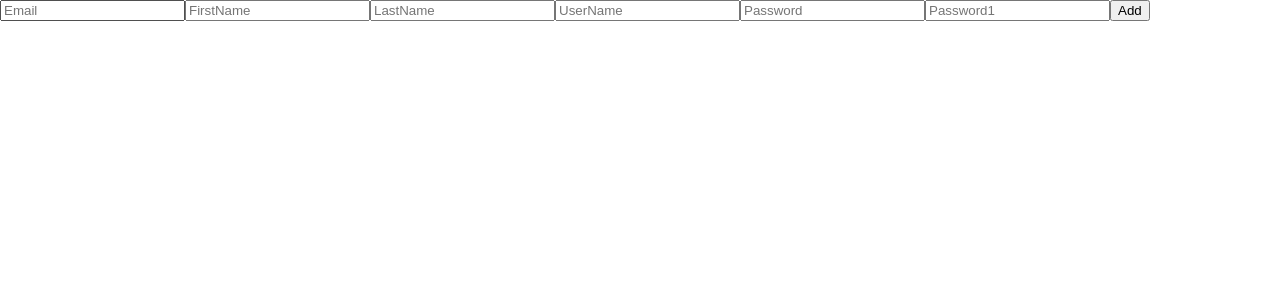
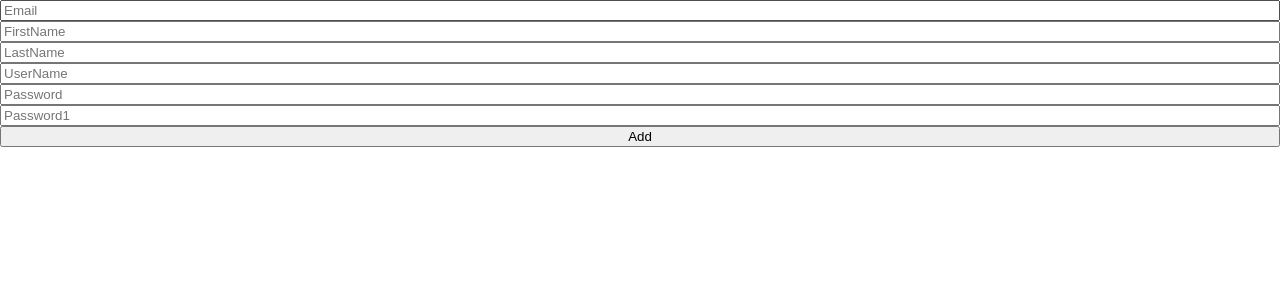
Before and after one commit to SM0413/react-todo, a React (Create React App) app: page / in a window 1280 px wide. Shown: the top 300 px of the page. Built offline with nearby package versions, Linux system fonts and the light colour scheme.

Commit message:
Form Validation

```diff
--- a/src/ToDoList.tsx
+++ b/src/ToDoList.tsx
@@ -1,16 +1,47 @@
 import { useForm } from "react-hook-form";
 export function ToDoList() {
-  const { register, watch } = useForm();
-  console.log(watch());
+  const { register, watch, handleSubmit, formState } = useForm();
+  const onValid = (data: any) => {
+    console.log(data);
+  };
+  console.log(formState.errors);
+  // console.log(watch());
   return (
     <div>
-      <form>
-        <input {...register("Email")} placeholder="Email" />
-        <input {...register("firstName")} placeholder="FirstName" />
-        <input {...register("lastName")} placeholder="LastName" />
-        <input {...register("userName")} placeholder="UserName" />
-        <input {...register("password")} placeholder="Password" />
-        <input {...register("password1")} placeholder="Password1" />
+      <form
+        style={{ display: "flex", flexDirection: "column" }}
+        onSubmit={handleSubmit(onValid)}
+      >
+        <input {...register("email", { required: true })} placeholder="Email" />
+        <input
+          {...register("firstName", { required: true })}
+          placeholder="FirstName"
+        />
+        <input
+          {...register("lastName", { required: true })}
+          placeholder="LastName"
+        />
+        <input
+          {...register("userName", { required: true, minLength: 10 })}
+          placeholder="UserName"
+        />
+        <input
+          {...register("password", {
+            required: true,
+            minLength: {
+              value: 5,
+              message: "Your password is to short",
+            },
+          })}
+          placeholder="Password"
+        />
+        <input
+          {...register("password1", {
+            required: "Password is required",
+            minLength: 5,
+          })}
+          placeholder="Password1"
+        />
         <button>Add</button>
       </form>
     </div>
```
